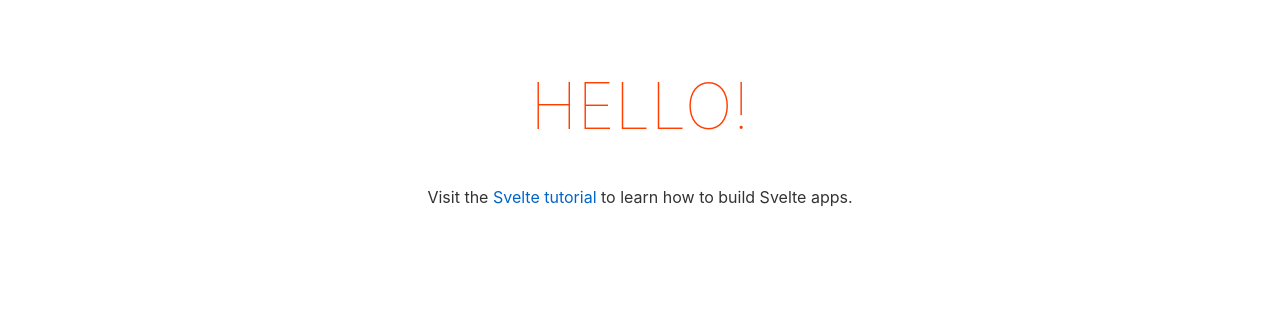
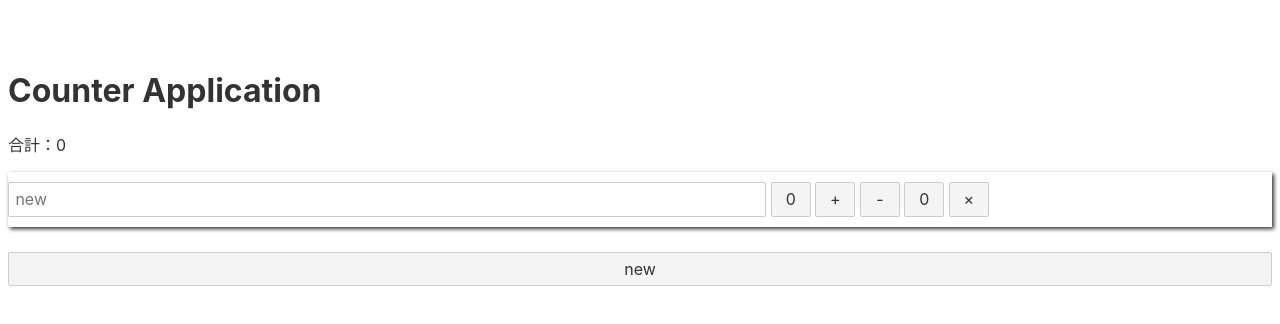
Before and after one commit to ymataku/Counterapp, a Svelte app: page / in a window 1280 px wide. Shown: the top 324 px of the page. Built offline with nearby package versions, Linux system fonts and the light colour scheme.

Commit message:
final commit

```diff
--- a/src/App.svelte
+++ b/src/App.svelte
@@ -1,30 +1,17 @@
 <script lang="ts">
-	export let name: string;
+  import Result from './Result.svelte';
 </script>
 
 <main>
-	<h1> {name}!</h1>
-	<p>Visit the <a href="https://svelte.dev/tutorial">Svelte tutorial</a> to learn how to build Svelte apps.</p>
+
 </main>
-
+  <h1>Counter Application</h1>
+  <Result/>
 <style>
-	main {
-		text-align: center;
-		padding: 1em;
-		max-width: 240px;
-		margin: 0 auto;
-	}
-
-	h1 {
-		color: #ff3e00;
-		text-transform: uppercase;
-		font-size: 4em;
-		font-weight: 100;
-	}
-
-	@media (min-width: 640px) {
-		main {
-			max-width: none;
-		}
-	}
+  main {
+  text-align: center;
+  padding: 1em;
+  max-width: 600px;
+  margin: 10px auto;
+  }
 </style>
--- /dev/null
+++ b/src/Result.svelte
@@ -0,0 +1,81 @@
+<script lang="ts">
+  import { counts } from "./stores.js";
+
+  let sum:number = 0;
+  for(let key in $counts){
+    sum += $counts[key].num;
+  }
+
+  function removeFromList(i:number) {
+    sum -=  $counts[i].num
+    $counts.splice(i, 1)
+    $counts = $counts
+  }
+
+  function resetIndex(i:number) {
+    sum -=  $counts[i].num
+		$counts[i].num = 0
+  }
+
+  function Increment(i:number){
+      sum += 1
+      $counts[i].num += 1
+      console.log($counts[i].num)
+  }
+
+  function Decrement(i:number){
+    if($counts[i].num > 0){
+      sum -=  1
+      $counts[i].num -= 1
+    }else{
+      return
+    }
+  }
+
+  function addToList() {
+    $counts = [...$counts, {title: "new", num: 0}]
+  }
+</script>
+<p>合計：{ sum }</p>
+{#each $counts as count, index}
+  <div class="count">
+    <input type="text" placeholder="{count.title}" />
+    <span class="calam">
+      <button class="item">{count.num}</button>
+      <button class="item" on:click={() => Increment(index)}>+</button>
+      <button class="item" on:click={() => Decrement(index)}>-</button>
+      <button class="item" on:click={() => resetIndex(index)}>0</button>
+      <button class="item" on:click={() => removeFromList(index)}>×</button>
+    </span>
+  </div>
+{/each}
+<button class="new" on:click={addToList}>new</button>
+
+<style>
+  p{
+    text-align:left
+  }
+  .count{
+    margin-top:5px;
+    width:100%;
+    margin:5px auto;
+    box-shadow: 2px 2px 4px;
+  }
+  .calam{
+    width: 50%;
+    margin-right:0;
+
+    }
+  .item{
+    margin: 10px 0;
+    width:40px;
+  }
+  input{
+    width: 60%;
+    margin-left:0;
+  }
+  .new {
+      width:100%;
+      margin-top:20px;
+  }
+</style>
--- a/src/main.ts
+++ b/src/main.ts
@@ -4,9 +4,6 @@ import App from './App.svelte';
 
 const app = new App({
 	target: document.body,
-	props: {
-		name: 'hello'
-	}
 });
 
 export default app;
--- /dev/null
+++ b/src/stores.js
@@ -0,0 +1,5 @@
+import { writable } from 'svelte/store';
+
+export const counts = writable([
+  {title:"new", num:0}
+])
```
